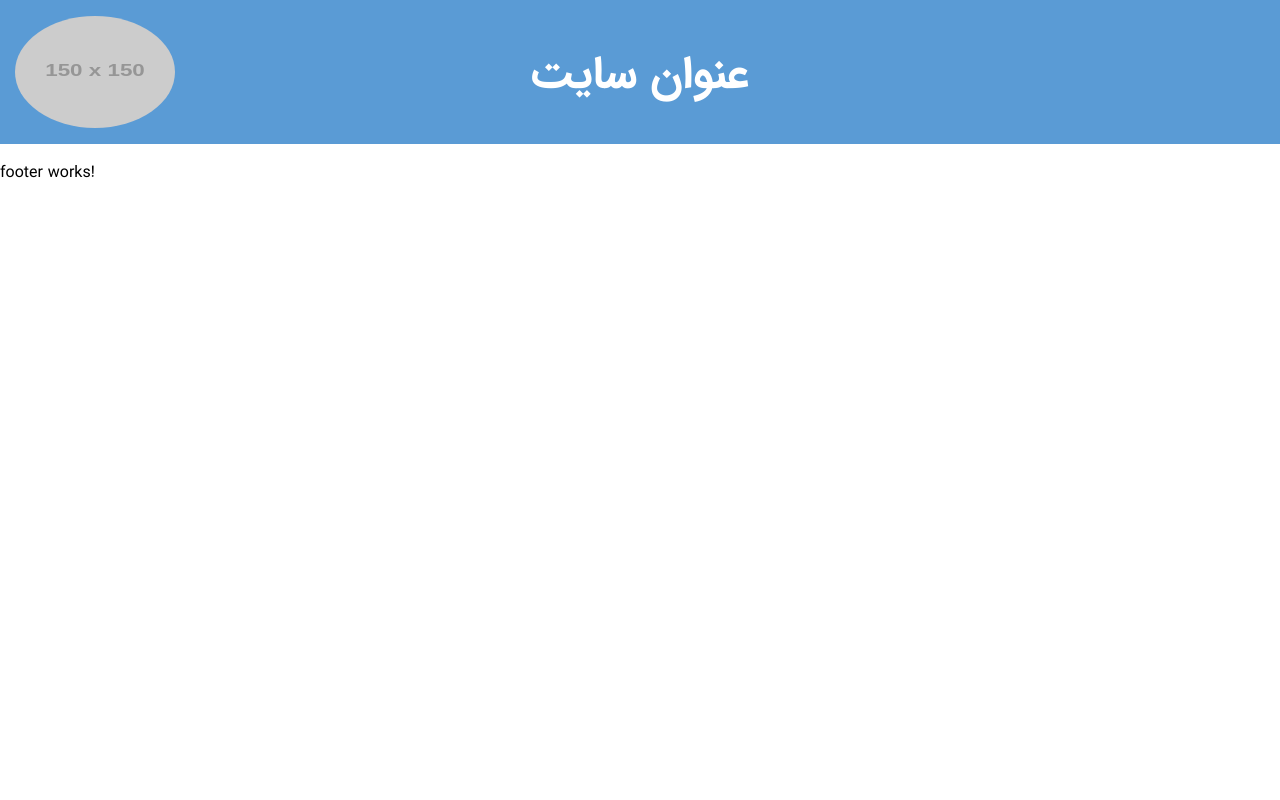
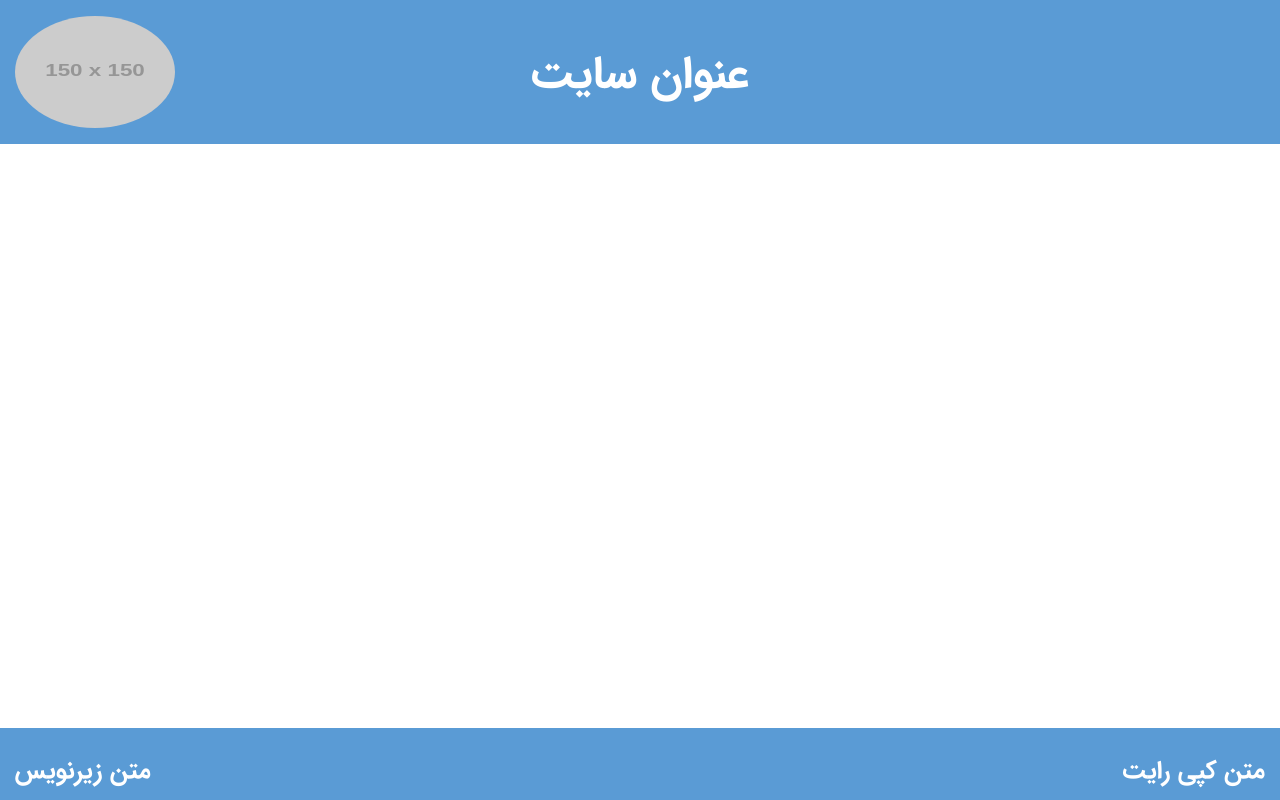
Before and after one commit to NavFar/SecurityTester-Front, an Angular app: page / in a window 1280 px wide. Built offline with nearby package versions, Linux system fonts and the light colour scheme.

Commit message:
finished footer content

```diff
--- a/src/app/components/footer/footer.component.css
+++ b/src/app/components/footer/footer.component.css
@@ -0,0 +1,36 @@
+.background{
+  background-color: #5a9bd5;
+  min-height: 6vh;
+  overflow: auto;
+  padding-top: 3vh;
+  position: fixed;
+  width:100% !important;
+  bottom: 0;
+
+}
+.footer{
+  color:white;
+  font-weight: bold;
+}
+.footNote{
+  float: left !important;
+  margin-left: 15px;
+}
+.copyRight{
+  float: right !important;
+  margin-right: 15px;
+}
+/* /////////////////////////////////////////////////////////////////////// */
+@media only screen and (max-width: 780px) {
+.footer{
+  font-size: 15px;
+}
+
+}
+@media only screen and (min-width: 781px) {
+
+  .footer{
+    font-size: 25px;
+  }
+
+}
--- a/src/app/components/footer/footer.component.html
+++ b/src/app/components/footer/footer.component.html
@@ -1,3 +1,8 @@
-<p>
-  footer works!
-</p>
+<div class="background footer">
+  <div class="footNote">
+    {{footNote}}
+  </div>
+  <div class="copyRight">
+    {{copyRight}}
+  </div>
+</div>
--- a/src/app/components/footer/footer.component.ts
+++ b/src/app/components/footer/footer.component.ts
@@ -6,8 +6,12 @@ import { Component, OnInit } from '@angular/core';
   styleUrls: ['./footer.component.css']
 })
 export class FooterComponent implements OnInit {
-
-  constructor() { }
+  footNote:string;
+  copyRight:string;
+  constructor() {
+    this.footNote="متن زیرنویس"
+    this.copyRight="متن کپی رایت"
+   }
 
   ngOnInit() {
   }
```
